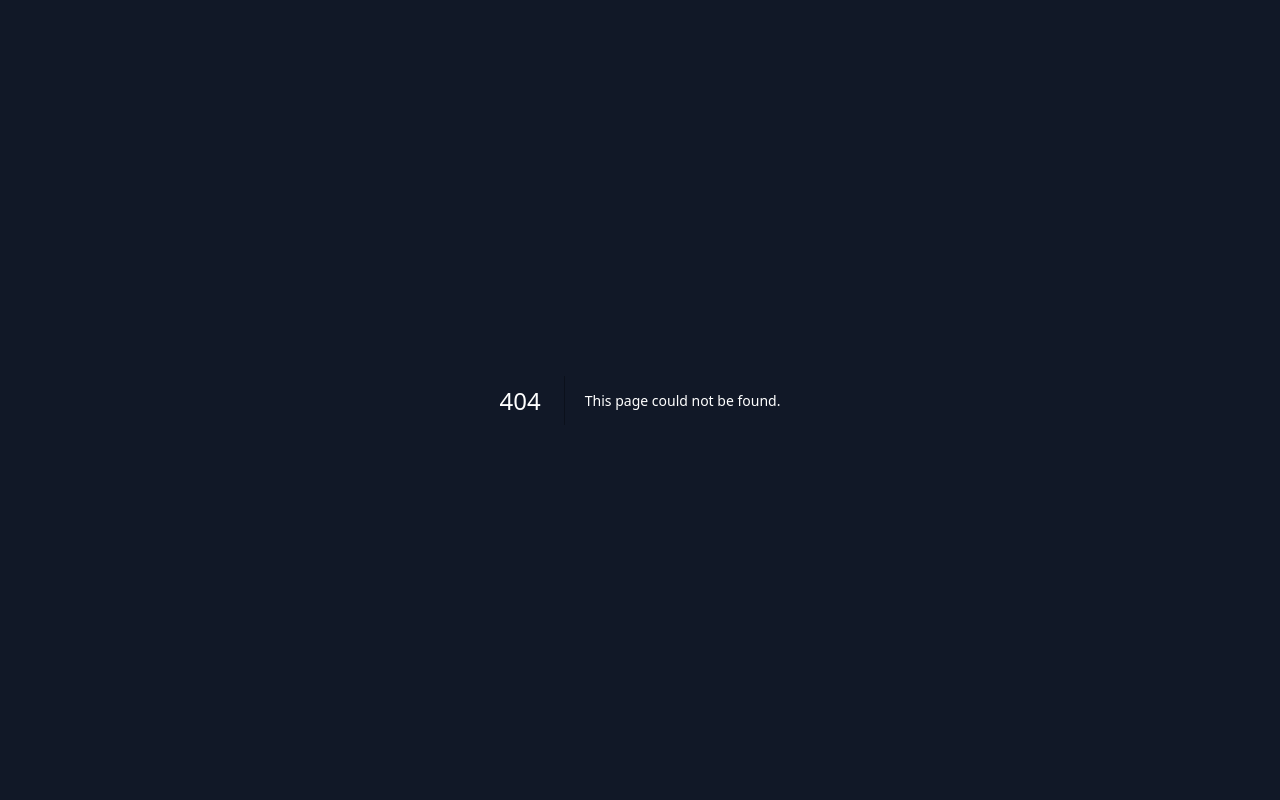
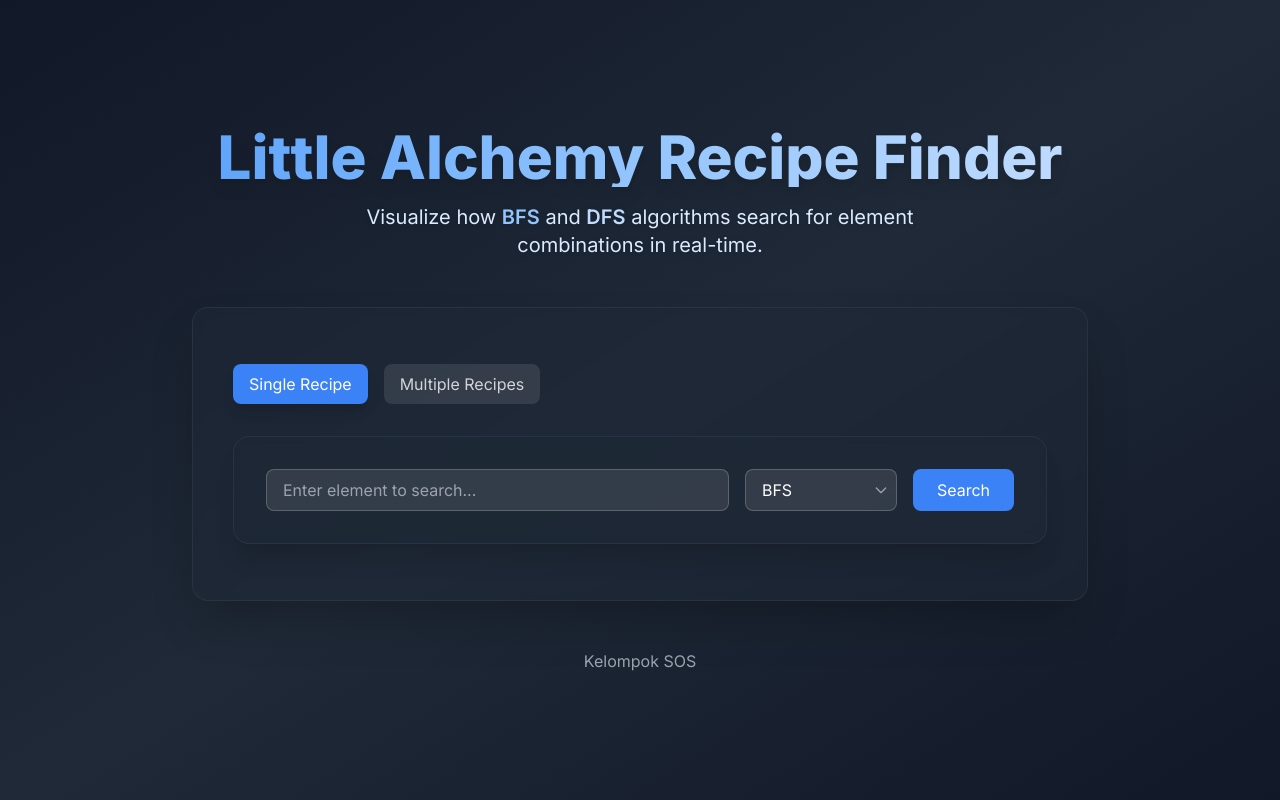
Before and after one commit to ivant8k/Tubes2_SOS, a Next.js app in the folder src/frontend/: page /find in a window 1280 px wide. Before the commit this address had no page. Built offline with nearby package versions, Linux system fonts and the light colour scheme.

Commit message:
feat: add find page

```diff
--- /dev/null
+++ b/src/frontend/src/app/find/page.jsx
@@ -0,0 +1,114 @@
+"use client";
+
+import React, { Suspense } from 'react';
+import dynamic from 'next/dynamic';
+import { motion } from 'framer-motion';
+
+// 3D Element SVG (same as landing page)
+const ThreeDElement = () => (
+  <motion.svg
+    width="180"
+    height="180"
+    viewBox="0 0 220 220"
+    fill="none"
+    xmlns="http://www.w3.org/2000/svg"
+    initial={{ rotate: -10, scale: 0.8 }}
+    animate={{ rotate: 10, scale: 1 }}
+    transition={{ yoyo: Infinity, duration: 2, ease: 'easeInOut' }}
+    className="drop-shadow-2xl mb-2"
+  >
+    <defs>
+      <radialGradient id="grad1" cx="50%" cy="50%" r="50%" fx="50%" fy="50%">
+        <stop offset="0%" stopColor="#60a5fa" stopOpacity="1" />
+        <stop offset="100%" stopColor="#1e293b" stopOpacity="1" />
+      </radialGradient>
+      <radialGradient id="grad2" cx="50%" cy="50%" r="50%" fx="50%" fy="50%">
+        <stop offset="0%" stopColor="#fbbf24" stopOpacity="1" />
+        <stop offset="100%" stopColor="#1e293b" stopOpacity="1" />
+      </radialGradient>
+    </defs>
+    <ellipse cx="110" cy="110" rx="90" ry="60" fill="url(#grad1)" />
+    <ellipse cx="110" cy="110" rx="60" ry="90" fill="url(#grad2)" opacity="0.7" />
+    <circle cx="110" cy="110" r="40" fill="#fff" fillOpacity="0.12" />
+    <motion.circle
+      cx="110"
+      cy="60"
+      r="18"
+      fill="#38bdf8"
+      animate={{ cy: [60, 40, 60] }}
+      transition={{ repeat: Infinity, duration: 2, ease: 'easeInOut' }}
+    />
+    <motion.circle
+      cx="110"
+      cy="160"
+      r="12"
+      fill="#fbbf24"
+      animate={{ cy: [160, 180, 160] }}
+      transition={{ repeat: Infinity, duration: 2, ease: 'easeInOut', delay: 1 }}
+    />
+  </motion.svg>
+);
+
+// Dynamically import components with no SSR
+const Search = dynamic(() => import('../../components/Search'), {
+  ssr: false,
+  loading: () => (
+    <div className="w-full h-[600px] relative glass rounded-2xl shadow-xl overflow-hidden flex items-center justify-center">
+      <div className="animate-spin rounded-full h-12 w-12 border-b-2 border-blue-500"></div>
+    </div>
+  ),
+});
+
+export default function FindPage() {
+  return (
+    <main className="min-h-screen bg-gradient-to-br from-gray-900 via-gray-800 to-gray-900">
+      <motion.div
+        initial={{ opacity: 0, y: 40 }}
+        animate={{ opacity: 1, y: 0 }}
+        transition={{ duration: 0.8, type: 'spring' }}
+        className="container mx-auto px-4 py-8 flex flex-col items-center justify-center min-h-screen"
+      >
+        {/* Hero Section */}
+        <motion.div
+          initial={{ scale: 0.95, opacity: 0 }}
+          animate={{ scale: 1, opacity: 1 }}
+          transition={{ delay: 0.2, duration: 0.7, type: 'spring' }}
+          className="text-center mb-12"
+        >
+          <h1 className="text-4xl md:text-6xl font-extrabold mb-4 bg-gradient-to-r from-blue-400 via-blue-300 to-blue-200 bg-clip-text text-transparent drop-shadow-lg">
+            Little Alchemy Recipe Finder
+          </h1>
+          <p className="text-xl text-blue-100 max-w-2xl mx-auto drop-shadow">
+            Visualize how <span className="text-blue-300 font-semibold">BFS</span> and <span className="text-blue-200 font-semibold">DFS</span> algorithms search for element combinations in real-time.
+          </p>
+        </motion.div>
+
+        {/* Search Section */}
+        <motion.div
+          initial={{ opacity: 0, y: 30 }}
+          animate={{ opacity: 1, y: 0 }}
+          transition={{ delay: 0.5, duration: 0.7, type: 'spring' }}
+          className="max-w-4xl w-full mx-auto glass rounded-2xl shadow-2xl border border-white/10 backdrop-blur-md bg-white/5 p-6"
+        >
+          <Suspense fallback={
+            <div className="w-full h-[600px] relative glass rounded-2xl shadow-xl overflow-hidden flex items-center justify-center">
+              <div className="animate-spin rounded-full h-12 w-12 border-b-2 border-blue-500"></div>
+            </div>
+          }>
+            <Search />
+          </Suspense>
+        </motion.div>
+
+        {/* Footer */}
+        <motion.footer
+          initial={{ opacity: 0, y: 20 }}
+          animate={{ opacity: 1, y: 0 }}
+          transition={{ delay: 1, duration: 0.7 }}
+          className="mt-12 text-center text-gray-400"
+        >
+          <p>Kelompok SOS</p>
+        </motion.footer>
+      </motion.div>
+    </main>
+  );
+}
```
